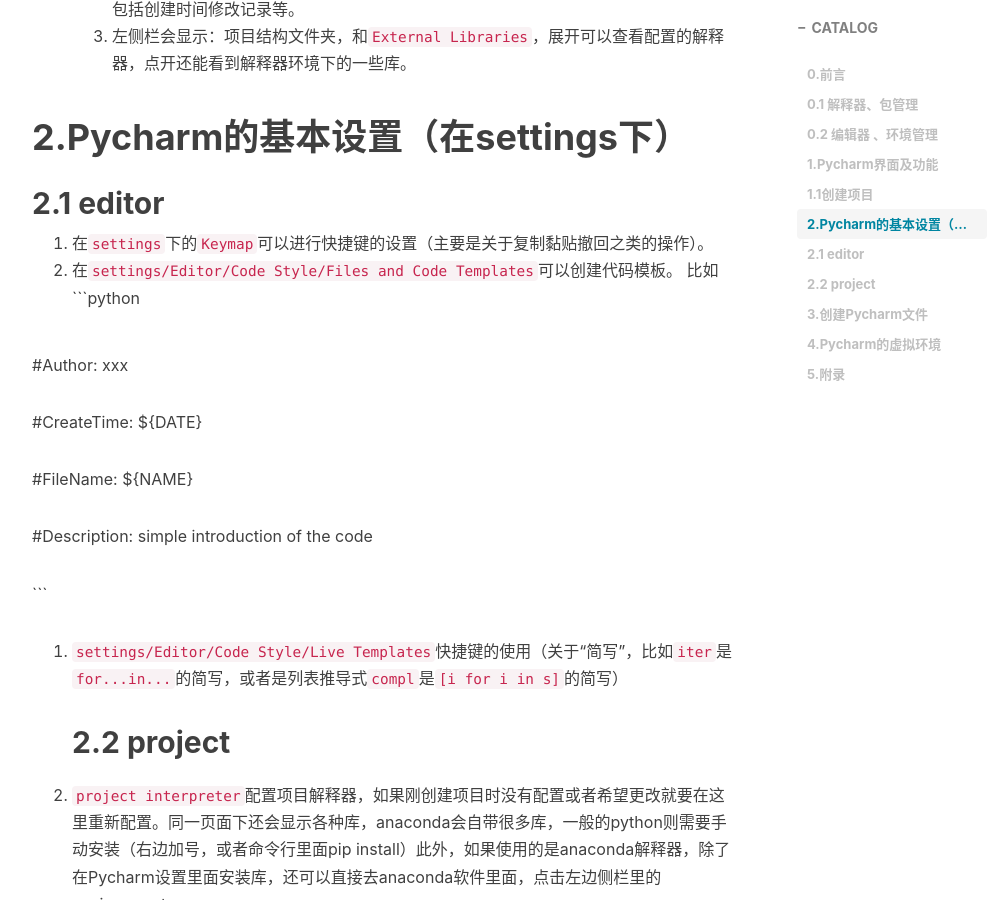
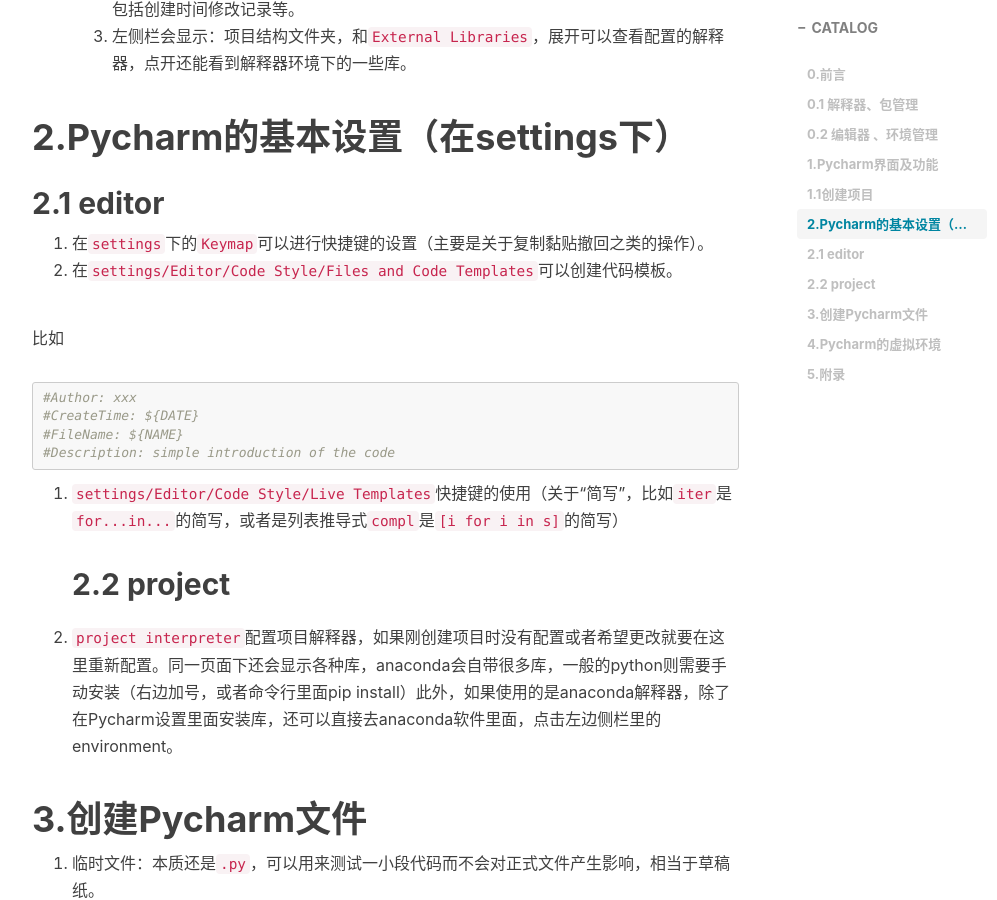
Before and after one commit to Kkintoki/Kkintoki.github.io, a Jekyll site: the page built from _posts/2024-01-22-Pycharm基本功能.md, in a window 1280 px wide and 900 px high, scrolled down 1976 px. Shown: the whole window, without its empty margins (233-1230 px from the left). Built offline with Jekyll 4.4.1, drawn with Linux system fonts in a browser that asks for light colours; nearby versions of some CDN libraries; comment, search, counter and statistics services are not loaded.

````diff
--- a/_posts/2024-01-22-Pycharm基本功能.md
+++ b/_posts/2024-01-22-Pycharm基本功能.md
@@ -57,9 +57,10 @@ virtualenv环境管理：虚拟环境、兼容多版本python和第三方库
 ## 2.1 editor
 1. 在`settings`下的`Keymap`可以进行快捷键的设置（主要是关于复制黏贴撤回之类的操作）。
 2. 在`settings/Editor/Code Style/Files and Code Templates`可以创建代码模板。
+
 比如
+
 ```python
-
 #Author: xxx
 
 #CreateTime: ${DATE}
@@ -67,7 +68,6 @@ virtualenv环境管理：虚拟环境、兼容多版本python和第三方库
 #FileName: ${NAME}
 
 #Description: simple introduction of the code
-
 ```
 
 3. `settings/Editor/Code Style/Live Templates`快捷键的使用（关于“简写”，比如`iter`是`for...in...`的简写，或者是列表推导式`compl`是`[i for i in s]`的简写）
@@ -94,18 +94,18 @@ virtualenv环境管理：虚拟环境、兼容多版本python和第三方库
 
 （1) 系统环境：
 
-![](img/0122_sys_env.png)
+![](/img/0122_sys_env.png)
 
 (2)虚拟环境
 
 (2.1) virtual_env/pip_env
 
-![](img/0122_vir_env.png)
+![](/img/0122_vir_env.png)
 
 (2.2) conda
 
-![](img/0122_conda_env.png)
+![](/img/0122_conda_env.png)
 
 总结
 
-![](img/0122.png)
+![](/img/0122.png)
````
